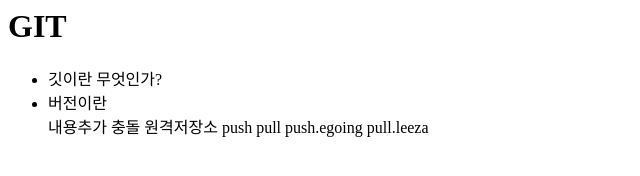
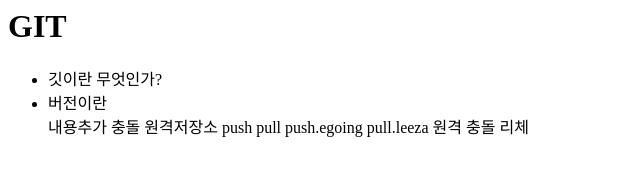
Before and after one commit to adusqo/test1, a plain HTML site: page index.html in a window 1280 px wide. Shown: the whole page, without its empty margins (0-640 px from the left). Drawn offline with Linux system fonts and the light colour scheme.

Commit message:
리체 충돌

```diff
--- a/index.html
+++ b/index.html
@@ -17,6 +17,7 @@
             pull
             push.egoing
             pull.leeza
+            원격 충돌 리체
         </ul>
     </body>
 </html>
```
